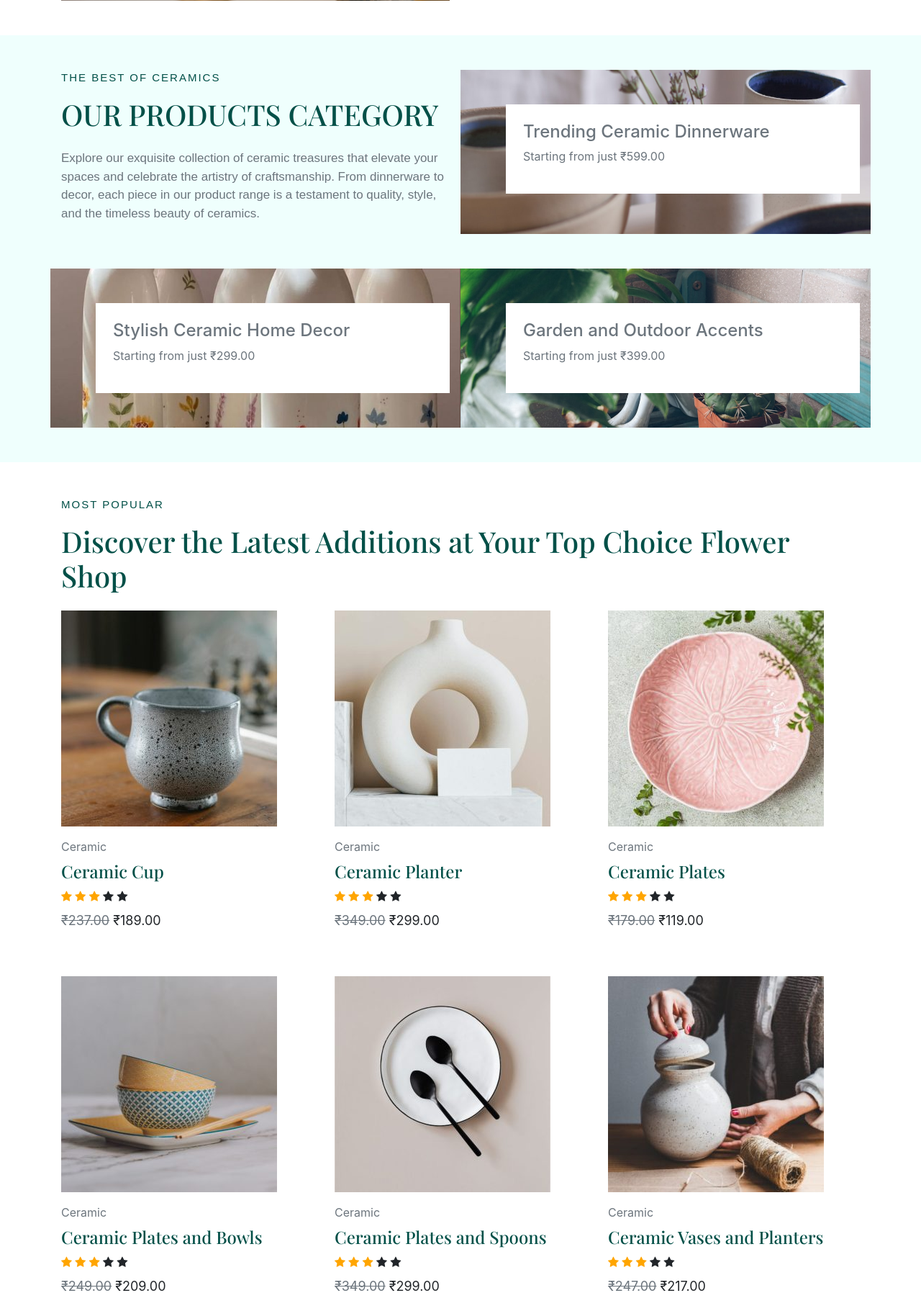
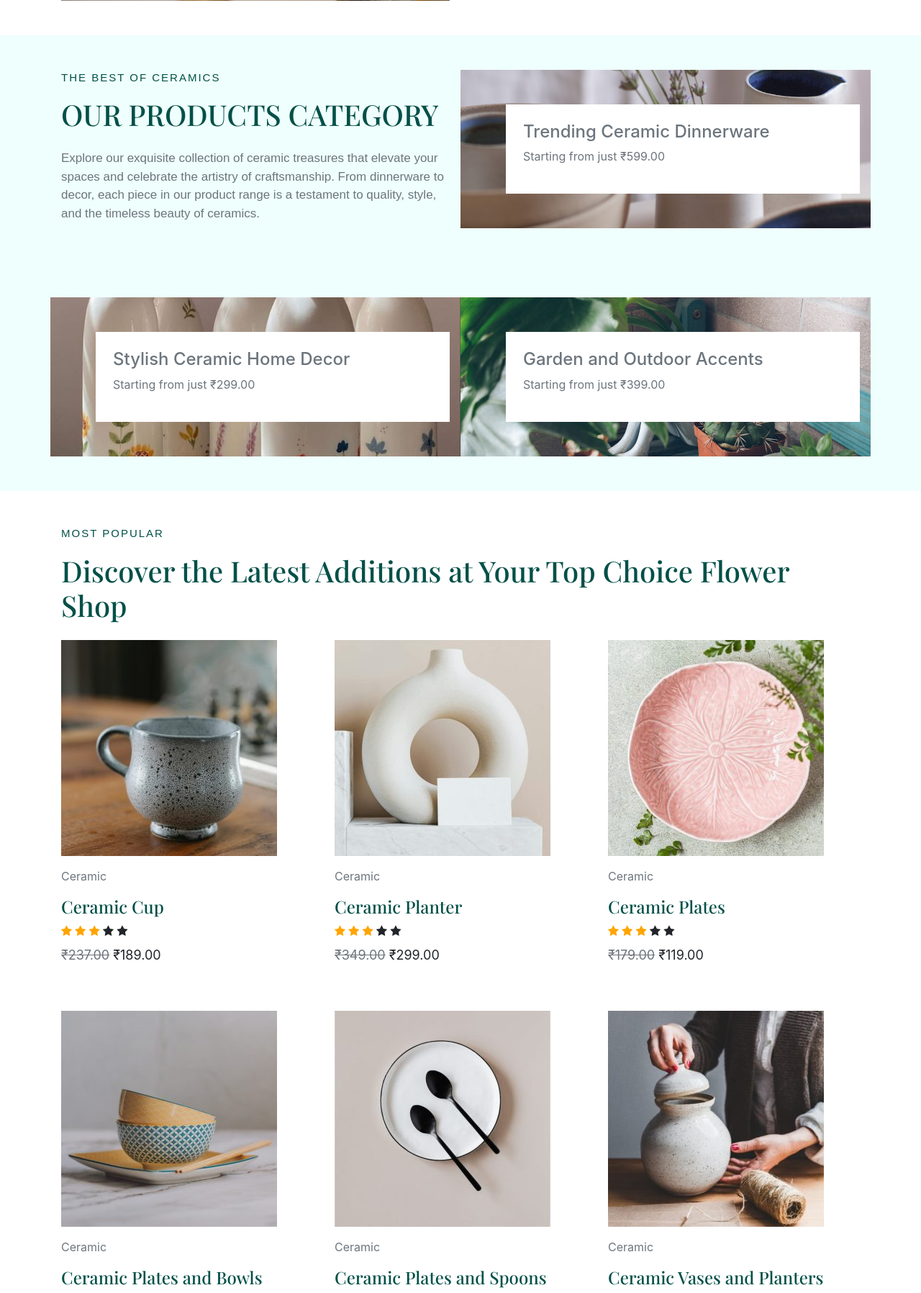
Before and after one commit to Payal2702/e-commerce, a PHP site: page / in a window 1280 px wide. Shown: the part 1453-3249 px from the top of the page at 72% size. Run offline with PHP 8.4, Linux system fonts and the light colour scheme; some web fonts are replaced.

Commit message:
fix errors

```diff
--- a/index.html
+++ b/index.html
@@ -23,7 +23,7 @@
                         <span class="navbar-toggler-icon"></span>
                     </button>
                     <div class="collapse navbar-collapse" id="collapsibleNavbar">
-                        <ul class="navbar-nav ml-5">
+                        <ul class="navbar-nav" style="margin-left: auto;">
                             <li class="nav-item">
                                 <a class="nav-link ceramic2" href="#home">HOME</a>
                             </li>
@@ -37,9 +37,9 @@
                                 <a class="nav-link ceramic2" href="#contact">CONTACT</a>
                             </li>
                         </ul>
-                        <img src="images/cart.png" style="height: 25px; width: 25px;" class="ml-5">
+                        <img src="images/cart.png" style="height: 25px; width: 25px;" class="ml-4">
                         <a href="login.html">
-                        <img src="images/user.png" style="height: 25px; width:25px;" class="ml-4">
+                        <img src="images/user.png" style="height: 25px; width:25px;" class="ml-3">
                         </a>
                         </div>
                 </nav>
@@ -51,8 +51,8 @@
                         <button type="button" class="btn btn-outline-light">SHOP NOW</button>
                     </div>
                     <div class="col-md-6">
-                        <img src="images/hero-02.jpg" class="img-fluid">
-                        <img src="images/bg-1.jpeg" class="img-fluid mt-5">
+                         <img src="images/hero-02.jpg" class="img-fluid">
+                        <img src="images/bg-1.jpeg" class="img-fluid">
                     </div>
                 </div>
                 </div>
@@ -95,8 +95,8 @@
                                 </div>
                             </div> -->
                         </div>
-                        <div class="col-md-6 mt-5" id="dinner">
-                            <div class="bg-white ml-5 mt-5 px-4 py-4" style="height: auto; width: auto;" >
+                        <div class="col-md-6 mt-5 mb-5" id="dinner">
+                            <div class="bg-white ml-5 mt-5 mb-5 px-4 py-4" style="height: auto; width: auto;" >
                                 <h4 class="text-secondary">Trending Ceramic Dinnerware</h4>
                                 <p class="text-secondary">Starting from just ₹599.00</p>
                          </div>
@@ -125,8 +125,8 @@
             <div class="row">
                 <div class="col-md-4">
                     <img src="images/ceramic-cup.jpg" class="img-fluid mb-3 picture">
-                    <span class="text-secondary">Ceramic</span>
-                    <h4 class="heading2 mt-2">Ceramic Cup</h4>
+                    <p class="text-secondary">Ceramic</p>
+                    <h4 class="heading2">Ceramic Cup</h4>
                     <span class="fa fa-star checked"></span>
                     <span class="fa fa-star checked"></span>
                     <span class="fa fa-star checked"></span>
@@ -137,8 +137,8 @@
                 </div>
                 <div class="col-md-4">
                     <img src="images/ceramic-planter.jpg" class="img-fluid mb-3 picture">
-                    <span class="text-secondary">Ceramic</span>
-                    <h4 class="heading2 mt-2">Ceramic Planter</h4>
+                    <p class="text-secondary">Ceramic</p>
+                    <h4 class="heading2">Ceramic Planter</h4>
                     <span class="fa fa-star checked"></span>
                     <span class="fa fa-star checked"></span>
                     <span class="fa fa-star checked"></span>
@@ -148,8 +148,8 @@
                 </div>
                 <div class="col-md-4">
                     <img src="images/product.jpg" class="img-fluid mb-3 picture">
-                    <span class="text-secondary">Ceramic</span>
-                    <h4 class="heading2 mt-2">Ceramic Plates</h4>
+                    <p class="text-secondary">Ceramic</p>
+                    <h4 class="heading2">Ceramic Plates</h4>
                     <span class="fa fa-star checked"></span>
                     <span class="fa fa-star checked"></span>
                     <span class="fa fa-star checked"></span>
@@ -161,8 +161,8 @@
             <div class="row mt-5">
                 <div class="col-md-4">
                     <img src="images/product-02.jpg" class="img-fluid mb-3 picture">
-                    <span class="text-secondary">Ceramic</span>
-                    <h4 class="heading2 mt-2">Ceramic Plates and Bowls </h4>
+                    <p class="text-secondary">Ceramic</p>
+                    <h4 class="heading2">Ceramic Plates and Bowls </h4>
                     <span class="fa fa-star checked"></span>
                     <span class="fa fa-star checked"></span>
                     <span class="fa fa-star checked"></span>
@@ -172,8 +172,8 @@
                 </div>
                 <div class="col-md-4">
                     <img src="images/product-07.jpg" class="img-fluid mb-3 picture">
-                    <span class="text-secondary">Ceramic</span>
-                    <h4 class="heading2 mt-2">Ceramic Plates and Spoons</h4>
+                    <p class="text-secondary">Ceramic</p>
+                    <h4 class="heading2">Ceramic Plates and Spoons</h4>
                     <span class="fa fa-star checked"></span>
                     <span class="fa fa-star checked"></span>
                     <span class="fa fa-star checked"></span>
@@ -183,8 +183,8 @@
                 </div>
                 <div class="col-md-4">
                     <img src="images/contact-01.jpg" class="img-fluid mb-3 picture">
-                    <span class="text-secondary">Ceramic</span>
-                    <h4 class="heading2 mt-2">Ceramic Vases and Planters</h4>
+                    <p class="text-secondary">Ceramic</p>
+                    <h4 class="heading2">Ceramic Vases and Planters</h4>
                     <span class="fa fa-star checked"></span>
                     <span class="fa fa-star checked"></span>
                     <span class="fa fa-star checked"></span>
```
Also changed, not shown: style.css (line endings or trailing spaces).
